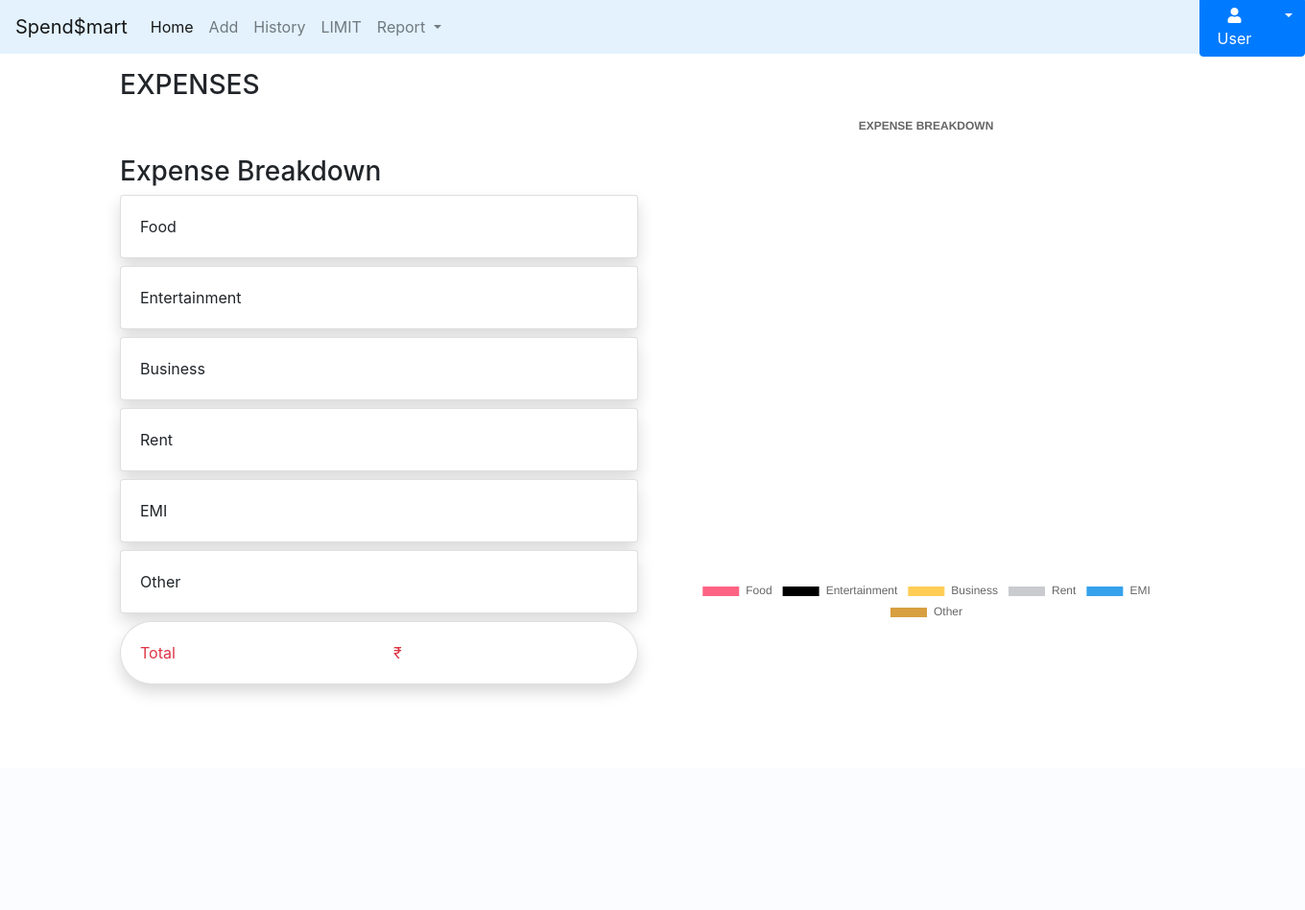
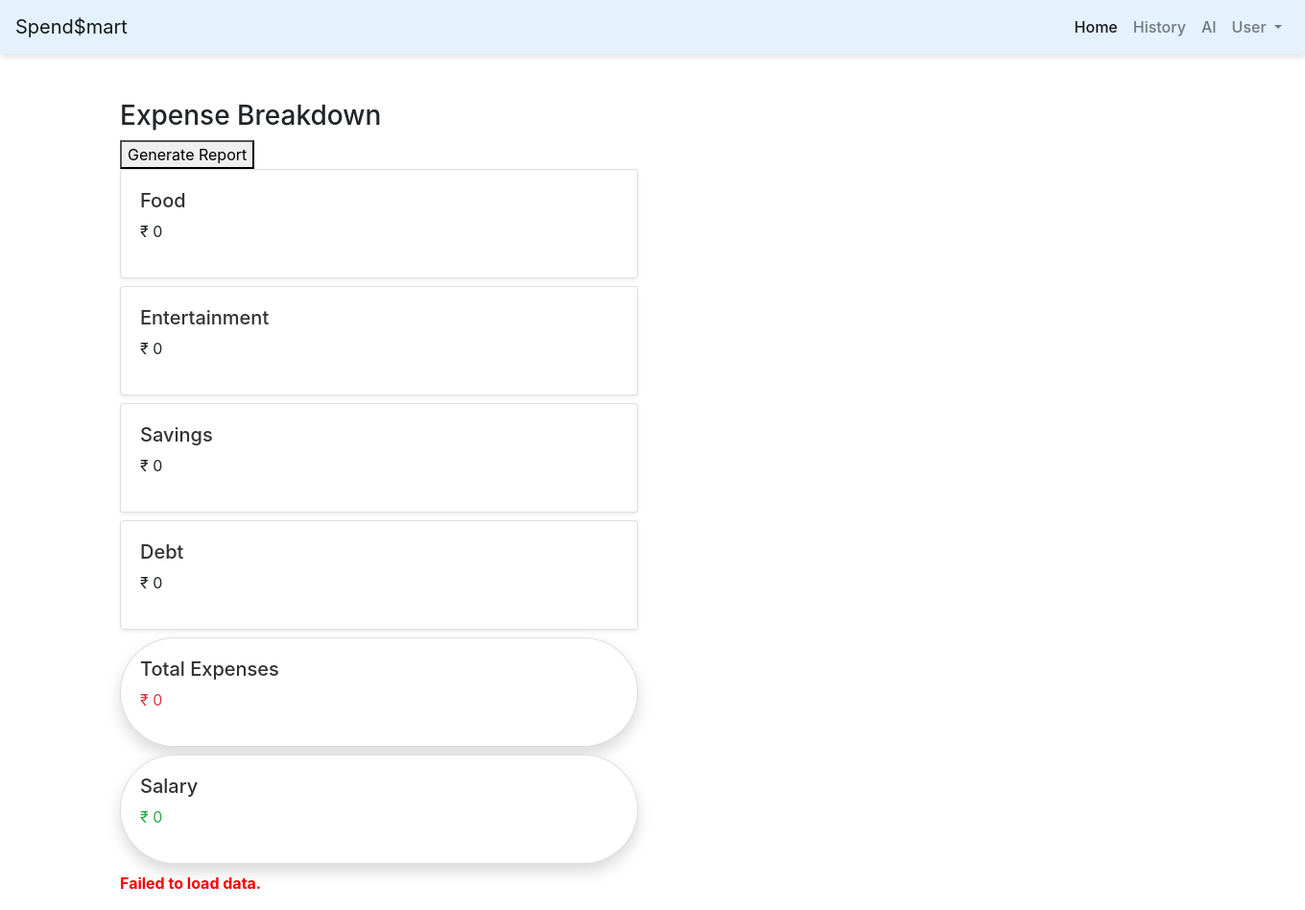
Before and after one commit to DEADPOOLpv/FinanceManager_WebDev_Prototype, a Flask app: template fin_web/templates/display.html in a window 1360 px wide. Shown: the whole page at 96% size. Before the commit the page ends 724 px from the top, so only its background shows below. Run offline with Flask 3, Linux system fonts and the light colour scheme; the template is opened without the code that fills it, so the values that code supplies are empty; some libraries are stand-ins or nearby versions.

Commit message:
Update display.html

```diff
--- a/fin_web/templates/display.html
+++ b/fin_web/templates/display.html
@@ -1,181 +1,296 @@
+<!DOCTYPE html>
+<html lang="en">
+    <head>
+        <meta charset="UTF-8">
+        <meta name="viewport" content="width=device-width, initial-scale=1.0">
+        <title>Expense Breakdown</title>
 
+        <!-- Add the CSS here -->
+        <style>
+            body {
+                font-family: Arial, sans-serif;
+                margin: 0;
+                padding: 0;
+                background-color: #f4f4f4;
+            }
 
-{% extends 'base.html' %}
-{% block body %}
+            /* Navbar styling */
+            nav {
+                position: sticky;
+                top: 0;
+                z-index: 1000;
+                background-color: #e3f2fd;
+                box-shadow: 0 4px 6px rgba(0, 0, 0, 0.1);
+            }
 
-<div class="container ">
-    <h3 class="mt-3">EXPENSES</h3>
+            .navbar-brand {
+                font-size: 1.5rem;
+                color: #333;
+            }
 
+            .navbar-nav .nav-link {
+                color: #555;
+                font-weight: 500;
+            }
 
+            .navbar-nav .nav-link:hover {
+                color: darkred;
+            }
 
-    {% if expense is defined %}
-    {% for row in expense  %}
+            .navbar-nav .nav-item .dropdown-menu {
+                border-radius: 8px;
+                background-color: #f8f9fa;
+                border: 1px solid #ddd;
+            }
 
+            .navbar-nav .nav-item .dropdown-menu .dropdown-item {
+                color: #333;
+                font-size: 0.9rem;
+            }
 
+            .navbar-nav .nav-item .dropdown-menu .dropdown-item:hover {
+                background-color: #e2e6ea;
+                color: darkred;
+            }
+
+            .form-inline .btn {
+                font-size: 0.9rem;
+            }
+
+            /* Card styles */
+            .card {
+                border-radius: 10px;
+            }
+
+            .card-body {
+                padding: 1.5rem;
+            }
+
+            .card.shadow-sm {
+                box-shadow: 0 0 10px rgba(0, 0, 0, 0.1);
+            }
+
+            /* Expense categories */
+            .card-outline-danger {
+                border-color: #dc3545;
+                color: #dc3545;
+            }
+
+            .card-outline-danger:hover {
+                background-color: #dc3545;
+                color: white;
+            }
+
+            .card-outline-success {
+                border-color: #28a745;
+                color: #28a745;
+            }
+
+            .card-outline-success:hover {
+                background-color: #28a745;
+                color: white;
+            }
+
+            /* Title styling */
+            h5 {
+                font-size: 1.2rem;
+                color: #333;
+            }
+
+            /* Error message */
+            #error {
+                color: red;
+                font-weight: bold;
+            }
+
+            /* Expense section */
+            #advice-container {
+                margin: 80px auto 0;
+                max-width: 600px;
+                padding: 20px;
+                border: 1px solid #ddd;
+                border-radius: 8px;
+                background-color: #fff;
+                box-shadow: 0 4px 8px rgba(0, 0, 0, 0.1);
+            }
+
+            h1 {
+                text-align: center;
+                font-size: 1.8rem;
+                color: #444;
+            }
+        </style>
+        <link rel="stylesheet" href="https://cdn.jsdelivr.net/npm/bootstrap@4.5.3/dist/css/bootstrap.min.css" integrity="sha384-TX8t27EcRE3e/ihU7zmQxVncDAy5uIKz4rEkgIXeMed4M0jlfIDPvg6uqKI2xXr2" crossorigin="anonymous">
+    <script src="https://cdn.jsdelivr.net/npm/chart.js@3.2.1/dist/chart.min.js"></script>
+    <script src="https://code.jquery.com/jquery-3.5.1.slim.min.js" integrity="sha384-DfXdz2htPH0lsSSs5nCTpuj/zy4C+OGpamoFVy38MVBnE+IbbVYUew+OrCXaRkfj" crossorigin="anonymous"></script>
+    <script src="https://cdn.jsdelivr.net/npm/popper.js@1.16.1/dist/umd/popper.min.js" integrity="sha384-9/reFTGAW83EW2RDu2S0VKaIzap3H66lZH81PoYlFhbGU+6BZp6G7niu735Sk7lN" crossorigin="anonymous"></script>
+    <script src="https://stackpath.bootstrapcdn.com/bootstrap/4.5.2/js/bootstrap.min.js" integrity="sha384-B4gt1jrGC7Jh4AgTPSdUtOBvfO8shuf57BaghqFfPlYxofvL8/KUEfYiJOMMV+rV" crossorigin="anonymous"></script>
+    <link rel="stylesheet" href="https://pro.fontawesome.com/releases/v5.10.0/css/all.css" integrity="sha384-AYmEC3Yw5cVb3ZcuHtOA93w35dYTsvhLPVnYs9eStHfGJvOvKxVfELGroGkvsg+p" crossorigin="anonymous" />
+    <link rel="icon" type="image/x-icon" href="{{ url_for('static', filename='images/favicon_coin.ico') }}">
+    </head>
+
+<body>
+
+    <!-- Navbar -->
+    <nav class="navbar navbar-expand-lg navbar-light">
+        <a class="navbar-brand" href="{{ url_for('main.homepage') }}">Spend$mart</a>
+        <button class="navbar-toggler" type="button" data-toggle="collapse" data-target="#navbarNav" aria-controls="navbarNav" aria-expanded="false" aria-label="Toggle navigation">
+            <span class="navbar-toggler-icon"></span>
+        </button>
+        <div class="collapse navbar-collapse" id="navbarNav">
+            <ul class="navbar-nav ml-auto">
+                <li class="nav-item active">
+                    <a class="nav-link" href="{{ url_for('main.homepage') }}">Home <span class="sr-only">(current)</span></a>
+                </li>
+                <li class="nav-item">
+                    <a class="nav-link" href="{{ url_for('main.display')}}">History</a>
+                </li>
+                <li class="nav-item">
+                    <a class="nav-link" href="{{ url_for('main.ai_recommendation')}}">AI</a>
+                </li>
+                <li class="nav-item dropdown">
+                    <a class="nav-link dropdown-toggle" href="#" id="navbarDropdown" role="button" data-toggle="dropdown" aria-haspopup="true" aria-expanded="false">
+                        User
+                    </a>
+                    <div class="dropdown-menu" aria-labelledby="navbarDropdown">
+                        <a class="dropdown-item" href="#">  </a>
+                        <a class="dropdown-item" href="#">  </a>
+                        <a class="dropdown-item" href="#">  </a>
+                        <div class="dropdown-divider"></div>
+                        <a class="dropdown-item" href="#" id="logout-button">Log Out</a>
+                    </div>
+                </li>
+            </ul>
+        </div>
+    </nav>
+
+    <!-- Main Content -->
+    <div class="container mt-5">
+        <h3 class="mt-3">Expense Breakdown</h3>
+        <button id="generate-report-btn">Generate Report</button>
+    <div id="download-section" style="display: none; margin-top: 10px;">
+        <p>Download your report: <a id="download-link" href="#" target="_blank">Click here</a></p>
+    </div>
+        <div id="report-status"></div>
         <div class="row">
-
-        <div class="col-md-12">
-            <div class="card shadow-sm mb-2 bg-white rounded"></div>
+            <div class="col-md-6">
+                <div class="card shadow-sm mb-2 bg-white rounded">
                     <div class="card-body">
-                <div class="row">
-                    <div class="col-md-2">
-
-                        <span class="btn btn-outline-dark">{{row[2]}}</span> </div>
-                    <div class="col-md-2 mt-3"><H6>{{row[3]}}</H6></div>
-                    <div class="col-md-2 mt-3" > ₹<span style=" color: rgb(255, 0, 0) "> {{row[4]}} </div>
-                    <div class="col-md-2 mt-3">
-                        <span class="badge badge-pill badge-info">{{row[5]}}</span>
+                        <h5>Food</h5>
+                        <p id="category-food">₹ 0</p>
                     </div>
-
-                    <div class="col-md-2 mt-3">
-                        <span class="badge badge-primary">{{row[6]}}</span>
                 </div>
-                        <div class="col-md-1 mt-3">
-                            <a href="/edit/{{row[0]}}  "   class="btn btn-sm btn-success">Edit</a>
+                <div class="card shadow-sm mb-2 bg-white rounded">
+                    <div class="card-body">
+                        <h5>Entertainment</h5>
+                        <p id="category-entertainment">₹ 0</p>
                     </div>
-
-
-
-                        <div class="col-md-1 mt-3">
-                                <a href="/delete/{{row[0]}}" class="btn btn-sm btnDelete btn-success">Delete</a>
                 </div>
-
+                <div class="card shadow-sm mb-2 bg-white rounded">
+                    <div class="card-body">
+                        <h5>Savings</h5>
+                        <p id="category-savings">₹ 0</p>
+                    </div>
+                </div>
+                <div class="card shadow-sm mb-2 bg-white rounded">
+                    <div class="card-body">
+                        <h5>Debt</h5>
+                        <p id="category-debt">₹ 0</p>
+                    </div>
+                </div>
+                <div class="card shadow mb-2 btn-outline-danger rounded-pill">
+                    <div class="card-body">
+                        <h5>Total Expenses</h5>
+                        <p id="total-general-expenses">₹ 0</p>
                     </div>
                 </div>
 
+                <div class="card shadow mb-2 btn-outline-success rounded-pill">
+                    <div class="card-body">
+                        <h5>Salary</h5>
+                        <p id="total-salary">₹ 0</p>
                     </div>
                 </div>
-    <!--when no DATA-Found-->
-   {% else %}
-   <div class="card shadow-sm mb-2 bg-white rounded"></div>
-   <div class="card-body">
-   <div style="text-align: center ; font-family: monospace; color:red ; "><h5><a  href="/add"> ADD-DATA </a> to Display</h3></div>
-    <img  width=60% src="../static/images/not-found.png">
-    </div>
 
-
-    {% endfor %}
-    {% endif %}
-   <div class="row">
-       <div class="col-md-6">
-           <h3 class="mt-5">Expense Breakdown</h3>
-
-           <div class="card shadow mb-2 bg-white rounded-bottom">
-               <div class="card-body ">
-               <div class="row">
-                   <div class="col-md-6">Food</div>
-                   <div id="tfood" class="col-md-6">   {{ t_food}}   </div>
+                <!-- Error Message Display -->
+                <p id="error"></p>
             </div>
         </div>
     </div>
 
-           <div class="card shadow mb-2 bg-white rounded">
-            <div class="card-body">
-            <div class="row">
-                <div class="col-md-6">Entertainment</div>
-                <div id="tentertainment" class="col-md-6"> {{ t_entertainment}}   </div>
-             </div>
-            </div>
-        </div>
+    <script>
+    async function loadDisplayData() {
+    try {
+        const response = await fetch('/get_display_data');
+        const data = await response.json();
 
+        if (data.error) {
+            document.getElementById('error').textContent = data.error;
+            return;
+        }
 
-        <div class="card shadow mb-2 bg-white rounded">
-            <div class="card-body">
-            <div class="row">
-                <div class="col-md-6">Business</div>
-                <div id="tbusiness" class="col-md-6"> {{t_business}}   </div>
-             </div>
-            </div>
-        </div>
+        // Populate category expenses
+        const categories = data.categoryExpenses;
+        for (let [category, amount] of Object.entries(categories)) {
+            // Ensure amount is a number before calling toFixed
+            amount = typeof amount === "number" ? amount : 0;
+            document.getElementById(`category-${category}`).textContent = `₹${amount.toFixed(2)}`;
+        }
 
+        // Populate general expenses
+        const generalExpenses = typeof data.generalExpenses === "number" ? data.generalExpenses : 0;
+        document.getElementById('total-general-expenses').textContent = `₹${generalExpenses.toFixed(2)}`;
 
-        <div class="card shadow mb-2 bg-white rounded">
-            <div class="card-body">
-            <div class="row">
-                <div  class="col-md-6">Rent</div>
-                <div id="trent" class="col-md-6"> {{  t_rent }}  </div>
-             </div>
-            </div>
-        </div>
+        // Populate salary
+        const salary = typeof data.salary === "number" ? data.salary : 0;
+        document.getElementById('total-salary').textContent = `₹${salary.toFixed(2)}`;
 
-
-        <div class="card shadow mb-2 bg-white rounded">
-            <div class="card-body">
-            <div class="row">
-                <div class="col-md-6">EMI</div>
-                <div id="temi"  class="col-md-6">{{ t_EMI }}   </div>
-             </div>
-            </div>
-        </div>
-
-
-        <div class="card shadow mb-2 bg-white rounded">
-            <div class="card-body">
-            <div class="row">
-                <div class="col-md-6">Other</div>
-                <div id="tother" class="col-md-6"> {{ t_other}}</div>
-             </div>
-            </div>
-        </div>
-
-        <div class="card shadow mb-2 btn-outline-danger rounded-pill">
-            <div class="card-body">
-            <div class="row">
-                <div class="col-md-6">Total</div>
-                <div class="col-md-6">₹ {{total}}  </div>
-             </div>
-            </div>
-        </div>
-
-       </div>
-       <div class="col-md-6">
-        <canvas id="myChart" width="400" height="400"></canvas>
-        <script>
-            let food = document.getElementById('tfood').innerHTML
-            let entertainment = document.getElementById('tentertainment').innerHTML
-            let business = document.getElementById('tbusiness').innerHTML
-            let rent = document.getElementById('trent').innerHTML
-            let emi = document.getElementById('temi').innerHTML
-            let other = document.getElementById('tother').innerHTML
-        var ctx = document.getElementById('myChart').getContext('2d');
-        var myChart = new Chart(ctx, {
-            type: 'doughnut',
-            data: {
-                labels: ['Food', 'Entertainment', 'Business', 'Rent', 'EMI', 'Other'],
-                datasets: [{
-                    label: 'Expenses Chart',
-                    data: [food, entertainment, business, rent, emi, other],
-                    backgroundColor: [
-                    'rgb(255, 99, 132)',
-                    'rgb(0, 0, 0)',
-                    'rgb(255, 205, 86)',
-                    'rgb(201, 203, 207)',
-                       'rgb(54, 162, 235)',
-                        'rgb(215, 159, 64)'
-                    ],
-
-                }]
-            },
-            options: {
-                responsive: true,
-                plugins: {
-      legend: {
-        position: 'bottom',
-      },
-      title: {
-        display: true,
-        text: 'EXPENSE BREAKDOWN'
+    } catch (error) {
+        console.error("Error loading display data:", error);
+        document.getElementById('error').textContent = "Failed to load data.";
     }
 }
+document.getElementById("logout-button").addEventListener("click", () => {
+        fetch("/logout")
+            .then(() => {
+                // Redirect to login.html after logout
+                window.location.href = "{{ url_for('main.login') }}";
+            })
+            .catch(error => {
+                console.error("Error during logout:", error);
+            });
+    });
+
+    document.getElementById("generate-report-btn").addEventListener("click", async () => {
+        try {
+            // Make a GET request to the /generate_report route
+            const response = await fetch("/generate_report", { method: "GET" });
+
+            // Check if the response is successful
+            if (!response.ok) {
+                throw new Error(`Failed to generate report: ${response.statusText}`);
+            }
+
+            // Parse the JSON response
+            const data = await response.json();
+
+            // Display the download link
+            document.getElementById("download-link").href = data.download_url;
+            document.getElementById("download-section").style.display = "block";
+        } catch (error) {
+            console.error("Error:", error);
+            alert("Error generating the report. Please try again.");
         }
     });
 
 
 
+window.onload = loadDisplayData;
+</script>
 
+<script src="https://code.jquery.com/jquery-3.5.1.min.js" integrity="sha384-ZvpUoO/+P2QwBQJ5li9U5Vyy//KnNTTVN1sRz/rYGUxNme4VnEw/efrr99hl7ev2" crossorigin="anonymous"></script>
+<script src="https://cdn.jsdelivr.net/npm/popper.js@1.16.1/dist/umd/popper.min.js" integrity="sha384-9/reFTGAW83EW2RDu2S0VKaIzap3H66lZH81PoYlFhbGU+6BZp6G7niu735Sk7lN" crossorigin="anonymous"></script>
+<script src="https://stackpath.bootstrapcdn.com/bootstrap/4.5.2/js/bootstrap.min.js" integrity="sha384-B4gt1jrGC7Jh4AgTPSdUtOBvfO8shuf57BaghqFfPlYxofvL8/KUEfYiJOMMV+rV" crossorigin="anonymous"></script>
 
-        </script>
-       </div>
-   </div>
-</div>
-{% endblock %}
+</body>
+</html>
```
Lines whose indentation alone changed are shown as unchanged.
